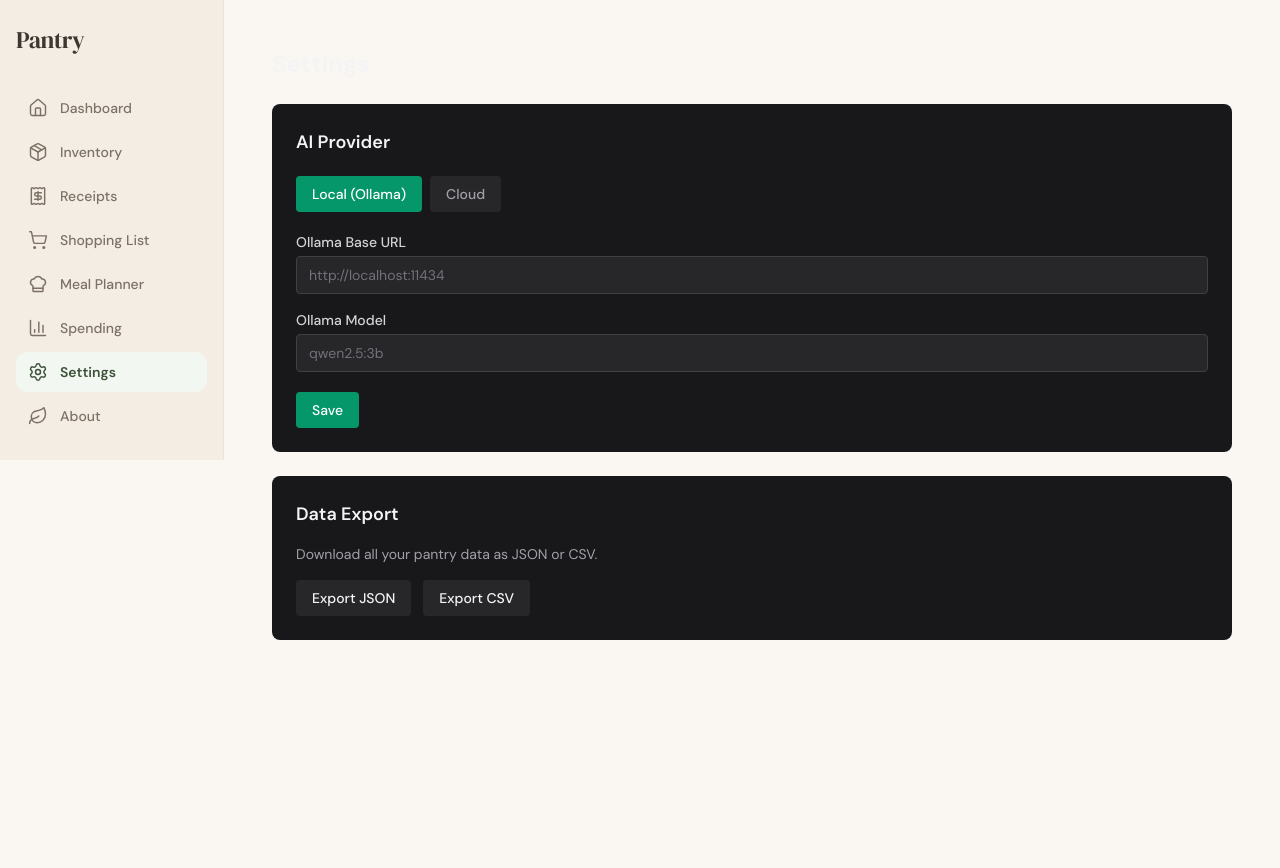
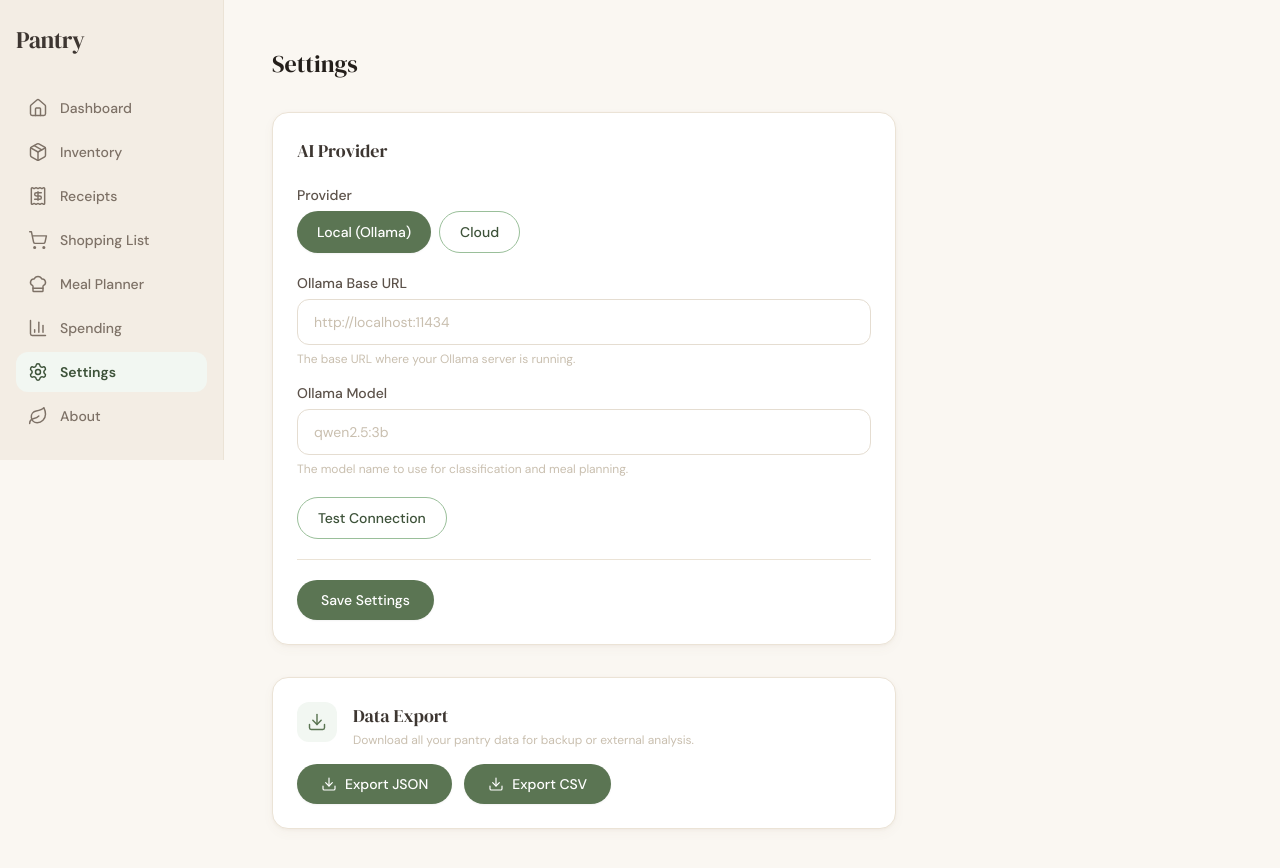
Before and after one commit to DogginitAN/pantry, a Next.js app in the folder frontend/: page /settings in a window 1280 px wide. Shown: the top 868 px of the page. Before the commit the page ends 800 px from the top, so only its background shows below. Built offline with nearby package versions, Linux system fonts and the light colour scheme; no server answers.

Commit message:
task-67e3c703: Retheme settings page with warm form inputs and section cards

```diff
--- a/frontend/app/settings/page.tsx
+++ b/frontend/app/settings/page.tsx
@@ -1,6 +1,7 @@
 "use client";
 
 import { useState, useEffect } from "react";
+import { Download } from "lucide-react";
 import { getAISettings, updateAISettings, exportJSON, exportCSV, type AISettings } from "@/lib/api";
 
 export default function SettingsPage() {
@@ -13,6 +14,8 @@ export default function SettingsPage() {
   const [exportingJSON, setExportingJSON] = useState(false);
   const [exportingCSV, setExportingCSV] = useState(false);
   const [exportError, setExportError] = useState<string | null>(null);
+  const [testingConnection, setTestingConnection] = useState(false);
+  const [connectionResult, setConnectionResult] = useState<{ ok: boolean; msg: string } | null>(null);
 
   useEffect(() => {
     getAISettings()
@@ -44,9 +47,31 @@ export default function SettingsPage() {
       }
       const updated = await updateAISettings(patch);
       setSettings(updated);
-      showFeedback("Saved!", true);
+      showFeedback("Settings saved!", true);
     } catch (e) {
       showFeedback(e instanceof Error ? e.message : "Save failed.", false);
+    }
+  }
+
+  async function handleTestConnection() {
+    setTestingConnection(true);
+    setConnectionResult(null);
+    try {
+      const url = provider === "local" ? (ollamaUrl || "http://localhost:11434") : null;
+      if (url) {
+        const res = await fetch(`${url}/api/tags`).catch(() => null);
+        if (res && res.ok) {
+          setConnectionResult({ ok: true, msg: "Connected successfully." });
+        } else {
+          setConnectionResult({ ok: false, msg: "Could not reach Ollama server." });
+        }
+      } else {
+        setConnectionResult({ ok: true, msg: "Cloud provider does not require a connection test." });
+      }
+    } catch {
+      setConnectionResult({ ok: false, msg: "Connection test failed." });
+    } finally {
+      setTestingConnection(false);
     }
   }
 
@@ -74,64 +99,106 @@ export default function SettingsPage() {
     }
   }
 
+  const inputClass =
+    "w-full px-4 py-3 rounded-xl border border-warm-300 bg-white text-warm-800 text-sm placeholder:text-warm-400 focus:outline-none focus:ring-2 focus:ring-sage-200 focus:border-sage-400 transition-all duration-200";
+
+  const labelClass = "block text-sm font-medium text-warm-700 mb-1.5";
+
+  const Spinner = () => (
+    <svg
+      className="animate-spin h-4 w-4"
+      xmlns="http://www.w3.org/2000/svg"
+      fill="none"
+      viewBox="0 0 24 24"
+    >
+      <circle className="opacity-25" cx="12" cy="12" r="10" stroke="currentColor" strokeWidth="4" />
+      <path className="opacity-75" fill="currentColor" d="M4 12a8 8 0 018-8v8H4z" />
+    </svg>
+  );
+
   return (
-    <div className="p-6 space-y-6">
-      <h1 className="text-2xl font-bold text-zinc-100">Settings</h1>
+    <div className="p-6 space-y-8 max-w-2xl">
+      <h1 className="font-heading text-2xl text-warm-900">Settings</h1>
 
       {/* AI Provider Config */}
-      <div className="bg-zinc-900 rounded-lg p-6 space-y-5">
-        <h2 className="text-lg font-semibold text-zinc-100">AI Provider</h2>
+      <div className="bg-white rounded-2xl border border-linen p-6 shadow-card space-y-5">
+        <h2 className="font-heading text-lg text-warm-800 mb-4">AI Provider</h2>
 
         {/* Provider toggle */}
+        <div>
+          <p className={labelClass}>Provider</p>
           <div className="flex gap-2">
             <button
               onClick={() => setProvider("local")}
-            className={`px-4 py-2 rounded font-medium text-sm transition-colors ${
+              className={`px-5 py-2.5 rounded-full font-medium text-sm transition-colors duration-200 ${
                 provider === "local"
-                ? "bg-emerald-600 text-white"
-                : "bg-zinc-800 text-zinc-400 hover:text-zinc-200"
+                  ? "bg-sage-500 text-white shadow-sm"
+                  : "border border-sage-300 text-sage-700 hover:bg-sage-50"
               }`}
             >
               Local (Ollama)
             </button>
             <button
               onClick={() => setProvider("cloud")}
-            className={`px-4 py-2 rounded font-medium text-sm transition-colors ${
+              className={`px-5 py-2.5 rounded-full font-medium text-sm transition-colors duration-200 ${
                 provider === "cloud"
-                ? "bg-emerald-600 text-white"
-                : "bg-zinc-800 text-zinc-400 hover:text-zinc-200"
+                  ? "bg-sage-500 text-white shadow-sm"
+                  : "border border-sage-300 text-sage-700 hover:bg-sage-50"
               }`}
             >
               Cloud
             </button>
+          </div>
         </div>
 
         {/* Local fields */}
         {provider === "local" && (
           <div className="space-y-4">
             <div>
-              <label className="block text-sm font-medium text-zinc-300 mb-1">
-                Ollama Base URL
-              </label>
+              <label className={labelClass}>Ollama Base URL</label>
               <input
                 type="text"
                 value={ollamaUrl}
                 onChange={(e) => setOllamaUrl(e.target.value)}
                 placeholder="http://localhost:11434"
-                className="w-full bg-zinc-800 border border-zinc-700 rounded px-3 py-2 text-zinc-100 placeholder-zinc-500 text-sm focus:outline-none focus:border-emerald-500"
+                className={inputClass}
               />
+              <p className="text-xs text-warm-400 mt-1.5">
+                The base URL where your Ollama server is running.
+              </p>
             </div>
             <div>
-              <label className="block text-sm font-medium text-zinc-300 mb-1">
-                Ollama Model
-              </label>
+              <label className={labelClass}>Ollama Model</label>
               <input
                 type="text"
                 value={ollamaModel}
                 onChange={(e) => setOllamaModel(e.target.value)}
                 placeholder="qwen2.5:3b"
-                className="w-full bg-zinc-800 border border-zinc-700 rounded px-3 py-2 text-zinc-100 placeholder-zinc-500 text-sm focus:outline-none focus:border-emerald-500"
+                className={inputClass}
               />
+              <p className="text-xs text-warm-400 mt-1.5">
+                The model name to use for classification and meal planning.
+              </p>
+            </div>
+
+            <div className="flex items-center gap-3 pt-1">
+              <button
+                onClick={handleTestConnection}
+                disabled={testingConnection}
+                className="flex items-center gap-2 border border-sage-300 text-sage-700 font-medium text-sm px-5 py-2.5 rounded-full hover:bg-sage-50 active:bg-sage-100 transition-colors duration-200 disabled:opacity-60 disabled:cursor-not-allowed"
+              >
+                {testingConnection ? <Spinner /> : null}
+                Test Connection
+              </button>
+              {connectionResult && (
+                <span
+                  className={`text-sm font-medium ${
+                    connectionResult.ok ? "text-status-fresh" : "text-status-out"
+                  }`}
+                >
+                  {connectionResult.msg}
+                </span>
+              )}
             </div>
           </div>
         )}
@@ -139,30 +206,31 @@ export default function SettingsPage() {
         {/* Cloud fields */}
         {provider === "cloud" && (
           <div>
-            <label className="block text-sm font-medium text-zinc-300 mb-1">
-              Cloud Model Name
-            </label>
+            <label className={labelClass}>Cloud Model Name</label>
             <input
               type="text"
               value={cloudModel}
               onChange={(e) => setCloudModel(e.target.value)}
               placeholder="claude-sonnet-4-5"
-              className="w-full bg-zinc-800 border border-zinc-700 rounded px-3 py-2 text-zinc-100 placeholder-zinc-500 text-sm focus:outline-none focus:border-emerald-500"
+              className={inputClass}
             />
+            <p className="text-xs text-warm-400 mt-1.5">
+              The cloud model identifier to use for AI features.
+            </p>
           </div>
         )}
 
-        <div className="flex items-center gap-3">
+        <div className="flex items-center gap-3 pt-1 border-t border-linen">
           <button
             onClick={handleSave}
-            className="px-4 py-2 bg-emerald-600 hover:bg-emerald-500 text-white rounded font-medium text-sm transition-colors"
+            className="bg-sage-500 text-white font-medium text-sm px-6 py-2.5 rounded-full hover:bg-sage-600 active:bg-sage-700 transition-colors duration-200 shadow-sm mt-4"
           >
-            Save
+            Save Settings
           </button>
           {saveFeedback && (
             <span
-              className={`text-sm font-medium ${
-                saveFeedback.ok ? "text-emerald-400" : "text-red-400"
+              className={`text-sm font-medium mt-4 ${
+                saveFeedback.ok ? "text-status-fresh" : "text-status-out"
               }`}
             >
               {saveFeedback.msg}
@@ -172,73 +240,40 @@ export default function SettingsPage() {
       </div>
 
       {/* Data Export */}
-      <div className="bg-zinc-900 rounded-lg p-6 space-y-4">
-        <h2 className="text-lg font-semibold text-zinc-100">Data Export</h2>
-        <p className="text-sm text-zinc-400">
-          Download all your pantry data as JSON or CSV.
+      <div className="bg-white rounded-2xl border border-linen p-6 shadow-card">
+        <div className="flex items-start gap-4 mb-4">
+          <div className="w-10 h-10 bg-sage-50 rounded-xl flex items-center justify-center shrink-0">
+            <Download className="w-5 h-5 text-sage-500" strokeWidth={1.75} />
+          </div>
+          <div>
+            <h2 className="font-heading text-lg text-warm-800">Data Export</h2>
+            <p className="text-xs text-warm-400 mt-0.5">
+              Download all your pantry data for backup or external analysis.
             </p>
+          </div>
+        </div>
+
         <div className="flex gap-3 flex-wrap">
           <button
             onClick={handleExportJSON}
             disabled={exportingJSON}
-            className="flex items-center gap-2 px-4 py-2 bg-zinc-800 hover:bg-zinc-700 disabled:opacity-60 disabled:cursor-not-allowed text-zinc-100 rounded font-medium text-sm transition-colors"
+            className="flex items-center gap-2 bg-sage-500 text-white font-medium text-sm px-6 py-2.5 rounded-full hover:bg-sage-600 active:bg-sage-700 transition-colors duration-200 shadow-sm disabled:opacity-60 disabled:cursor-not-allowed"
           >
-            {exportingJSON ? (
-              <svg
-                className="animate-spin h-4 w-4 text-zinc-400"
-                xmlns="http://www.w3.org/2000/svg"
-                fill="none"
-                viewBox="0 0 24 24"
-              >
-                <circle
-                  className="opacity-25"
-                  cx="12"
-                  cy="12"
-                  r="10"
-                  stroke="currentColor"
-                  strokeWidth="4"
-                />
-                <path
-                  className="opacity-75"
-                  fill="currentColor"
-                  d="M4 12a8 8 0 018-8v8H4z"
-                />
-              </svg>
-            ) : null}
+            {exportingJSON ? <Spinner /> : <Download className="w-4 h-4" strokeWidth={1.75} />}
             Export JSON
           </button>
           <button
             onClick={handleExportCSV}
             disabled={exportingCSV}
-            className="flex items-center gap-2 px-4 py-2 bg-zinc-800 hover:bg-zinc-700 disabled:opacity-60 disabled:cursor-not-allowed text-zinc-100 rounded font-medium text-sm transition-colors"
+            className="flex items-center gap-2 bg-sage-500 text-white font-medium text-sm px-6 py-2.5 rounded-full hover:bg-sage-600 active:bg-sage-700 transition-colors duration-200 shadow-sm disabled:opacity-60 disabled:cursor-not-allowed"
           >
-            {exportingCSV ? (
-              <svg
-                className="animate-spin h-4 w-4 text-zinc-400"
-                xmlns="http://www.w3.org/2000/svg"
-                fill="none"
-                viewBox="0 0 24 24"
-              >
-                <circle
-                  className="opacity-25"
-                  cx="12"
-                  cy="12"
-                  r="10"
-                  stroke="currentColor"
-                  strokeWidth="4"
-                />
-                <path
-                  className="opacity-75"
-                  fill="currentColor"
-                  d="M4 12a8 8 0 018-8v8H4z"
-                />
-              </svg>
-            ) : null}
+            {exportingCSV ? <Spinner /> : <Download className="w-4 h-4" strokeWidth={1.75} />}
             Export CSV
           </button>
         </div>
+
         {exportError && (
-          <p className="text-sm text-red-400">{exportError}</p>
+          <p className="text-sm text-status-out mt-3">{exportError}</p>
         )}
       </div>
     </div>
```
Lines whose indentation alone changed are shown as unchanged.
